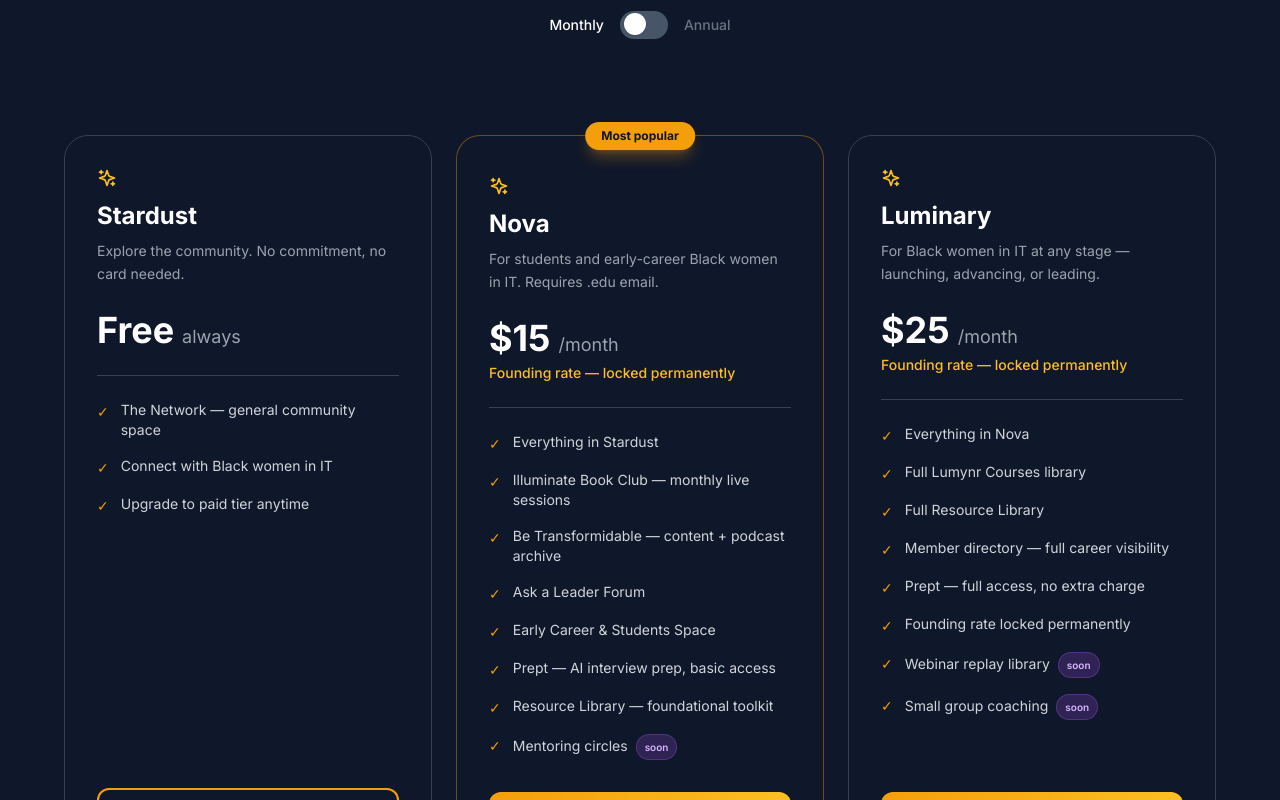
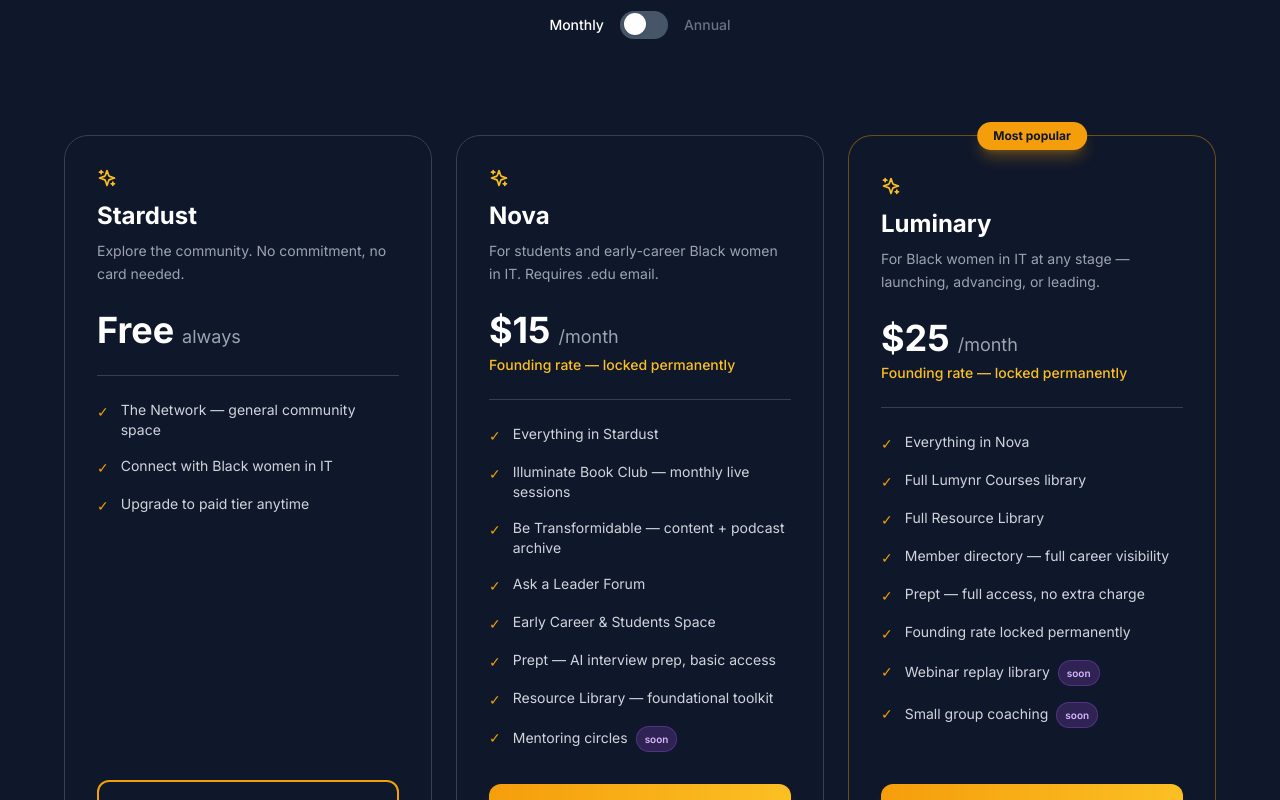
Before and after one commit to phousecos/lumynr, a Next.js app: page /membership in a window 1280 px wide. Shown: the part 420-1220 px from the top of the page. Built offline with nearby package versions, Linux system fonts and the light colour scheme; no server answers.

Commit message:
Move 'Most popular' badge from Nova to Luminary
https://claude.ai/code/session_01VzaBHaAcxLbwa4GfZjV6Vu

```diff
--- a/src/app/membership/page.tsx
+++ b/src/app/membership/page.tsx
@@ -128,14 +128,9 @@ export default function MembershipPage() {
               </Link>
             </div>
 
-            {/* ── Nova Card (Most Popular) ── */}
-            <div className="bg-navy-900 rounded-3xl p-8 border border-primary-500/40 flex flex-col h-full relative">
-              {/* Most popular badge */}
-              <div className="absolute -top-3.5 left-1/2 -translate-x-1/2 bg-primary-500 text-navy-900 text-xs font-bold px-4 py-1.5 rounded-full shadow-lg shadow-primary-500/30">
-                Most popular
-              </div>
-
-              <div className="flex items-center gap-2 mb-3 mt-2">
+            {/* ── Nova Card ── */}
+            <div className="bg-navy-900 rounded-3xl p-8 border border-navy-700 flex flex-col h-full">
+              <div className="flex items-center gap-2 mb-3">
                 <Sparkles className="w-5 h-5 text-primary-400" />
               </div>
               <h3 className="text-2xl font-bold text-white mb-2">Nova</h3>
@@ -198,9 +193,14 @@ export default function MembershipPage() {
               </Link>
             </div>
 
-            {/* ── Luminary Card ── */}
-            <div className="bg-navy-900 rounded-3xl p-8 border border-navy-700 flex flex-col h-full">
-              <div className="flex items-center gap-2 mb-3">
+            {/* ── Luminary Card (Most Popular) ── */}
+            <div className="bg-navy-900 rounded-3xl p-8 border border-primary-500/40 flex flex-col h-full relative">
+              {/* Most popular badge */}
+              <div className="absolute -top-3.5 left-1/2 -translate-x-1/2 bg-primary-500 text-navy-900 text-xs font-bold px-4 py-1.5 rounded-full shadow-lg shadow-primary-500/30">
+                Most popular
+              </div>
+
+              <div className="flex items-center gap-2 mb-3 mt-2">
                 <Sparkles className="w-5 h-5 text-primary-400" />
               </div>
               <h3 className="text-2xl font-bold text-white mb-2">Luminary</h3>
```
